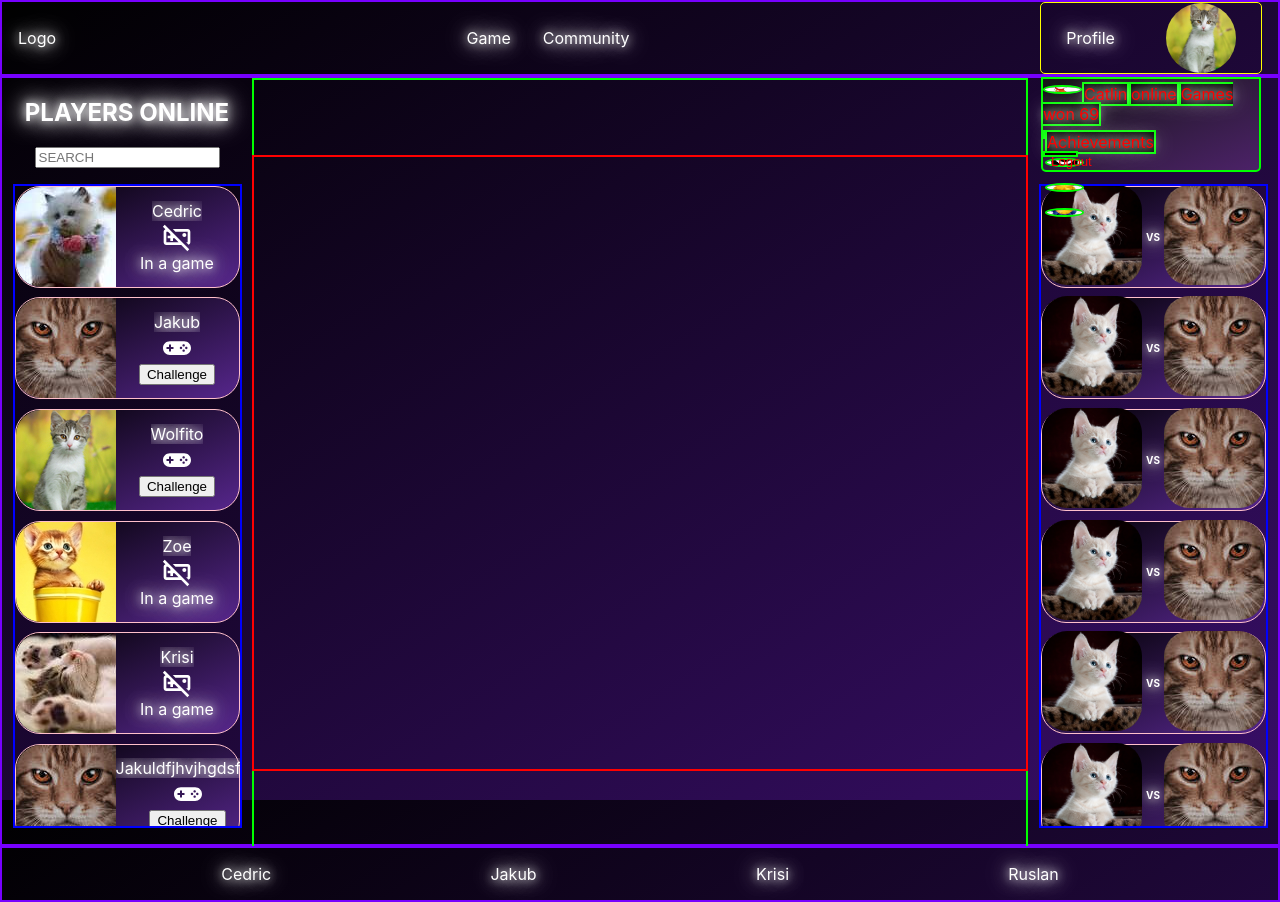
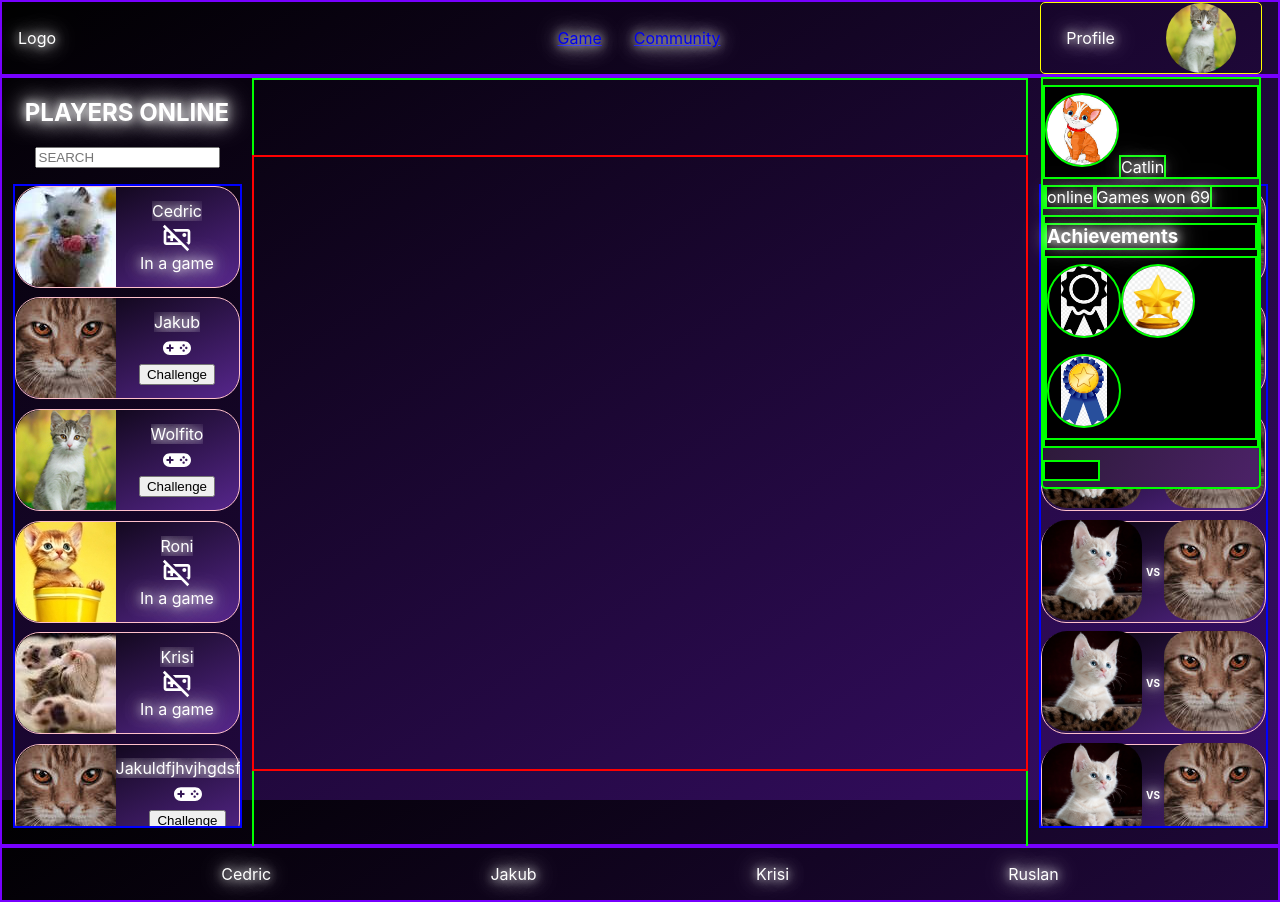
Before and after one commit to cerdelen/42_transcendence, a React (Create React App) app in the folder client/: page / in a window 1280 px wide. Both pictures are taken after a click on the element "Profile". Built offline with nearby package versions, Linux system fonts and the light colour scheme.

Commit message:
cosmetic stuff

```diff
--- a/client/src/App.css
+++ b/client/src/App.css
@@ -24,13 +24,23 @@ header {
   margin-top: 0;
 }
 
-header img {
-  width: 70px;
-  height: 70px;
-  object-fit: cover;
-  border-radius: 50%;
+
+header nav ul {
+  display: flex;
+  justify-content:space-around;
+  list-style-type: none;
+  padding: 0;
 }
 
+header li {
+  margin: 0 1rem;
+}
+/* Logo */
+
+#logo {
+  min-width: 220px;
+}
+/* Profile */
 .profile {
   display: flex;
   align-items: center;
@@ -42,51 +52,41 @@ header img {
   position: relative;
 }
 
-header span {
-  /* border: 2px solid black; */
-
+header span:hover {
+  /* padding: 0 1em; */
+  /* border: 2px solid white; */
+  border-radius: 5px;
+  background-color: blueviolet;
+  /* color: black; */
 }
 
-header span:hover {
-  padding: 0 1em;
-  border: 2px solid white;
-  border-radius: 5px;
+.profile img {
+  width: 70px;
+  height: 70px;
+  object-fit: contain;
+  border-radius: 50%;
 }
 
 #user-dropdown {
-  /* display: none; */
   position: absolute;
   z-index: 1;
-  /* width: 200px;
-  height: 200px; */
+  min-width: 200px;
+  /* height: 200px; */
   border: 2px solid lime;
   border-bottom-left-radius: 5px;
   border-bottom-right-radius: 5px;
   background: linear-gradient(to bottom right, rgb(20, 20, 20), rgb(76, 34, 104));
   background-color: #FFF;
-  /* top: 65px; */
-  /* right: 10px; */
+  display: flex;
+  flex-direction: column;
 }
 
 #user-dropdown * {
-  color: red;
   border: 2px solid lime;
-  width: 35px;
-  height: 5px;
   background-color: black;
   margin: 6px 0;
-
-}
-header nav ul {
-  display: flex;
-  justify-content:space-around;
-  list-style-type: none;
-  padding: 0;
 }
 
-header li {
-  margin: 0 1rem;
-}
 
 /* MAIN */
 .game-page {
--- a/client/src/components/Header.tsx
+++ b/client/src/components/Header.tsx
@@ -27,14 +27,14 @@ const Header = (props: Props) => {
 	const username: String = 'Catlin';
   return (
 	<header>
-		<div>Logo</div>
+		<div id='logo'>Logo</div>
 		<nav>
 			<ul>
 				<li>
-					Game
+					<a href="#Game">Game</a>
 				</li>
 				<li>
-					Community
+					<a href="#Community">Community</a>
 				</li>
 			</ul>
 		</nav>
@@ -48,16 +48,24 @@ const Header = (props: Props) => {
 			<div ref={secondElementRef}
 					id="user-dropdown"
 					style={{ display: isDropdownOpen ? 'block' : 'none' }}>
+
+				<div id='profile-picture-username'>
 					<img src={expertLevel} alt="" />
 					<span>{username}</span>
+				</div>
+				<div id='status-games-wom'>
 					<span>{availability ? 'online' : 'offline'}</span>
 					<span>Games won {gamesWon} </span>
+				</div>
+				<section id='achievements'>
+					<h3>Achievements</h3>
 					<div>
-					<span>Achievements</span>
 						<img src={themeAchievement} alt="" />
 						<img src={halfGamesAchievement} alt="" />
 						<img src={threeWinsAchievement} alt="" />
+
 					</div>
+				</section>
 				<button>Logout</button>
 			</div>
 		}
--- a/client/src/components/temp-players.tsx
+++ b/client/src/components/temp-players.tsx
@@ -26,7 +26,7 @@ export let players: Player[] = [];
 players.push(new Player('Cedric', catFlowersImg, true));
 players.push(new Player('Jakub', catSternImg, false));
 players.push(new Player('Wolfito', catGrassImg, false));
-players.push(new Player('Zoe', catYellowImg, true));
+players.push(new Player('Roni', catYellowImg, true));
 players.push(new Player('Krisi', catLyingImg, true));
 players.push(new Player('Jakuldfjhvjhgdsfjghdfsjghds vgddgvdlsvl sllhgvlgsdfb', catSternImg, false));
 players.push(new Player('Cedric', catFlowersImg, true));
```
Lines whose indentation alone changed are shown as unchanged.
